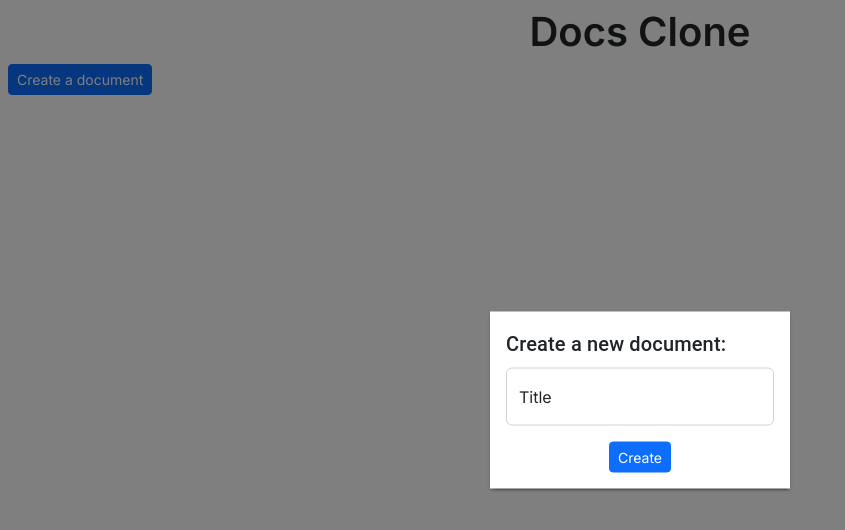
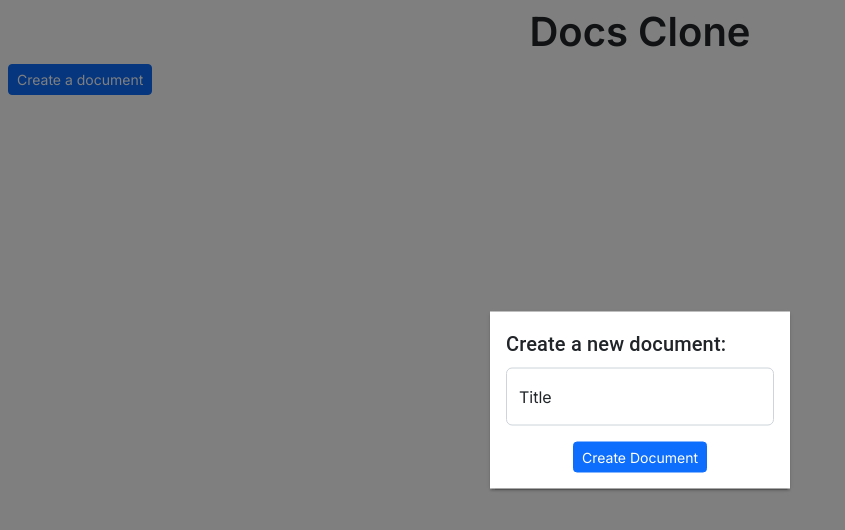
Before and after one commit to barrywire/gdocs-clone, a React (Create React App) app: page / in a window 1280 px wide. Both pictures are taken after a click on the button "Create a document". Shown: the top 530 px of the page, without its empty margins (0-845 px from the left). Built offline with nearby package versions, Linux system fonts and the light colour scheme; a web font is replaced by a local one.

Commit message:
fix: button title; modal.js

```diff
--- a/src/components/modal.js
+++ b/src/components/modal.js
@@ -39,7 +39,7 @@ export default function CreateModal({ open, setOpen })
 
                     <center>
                         <button className='btn btn-sm btn-primary'>
-                            Create
+                            Create Document
                         </button>
                     </center>
                 </Box>
```
